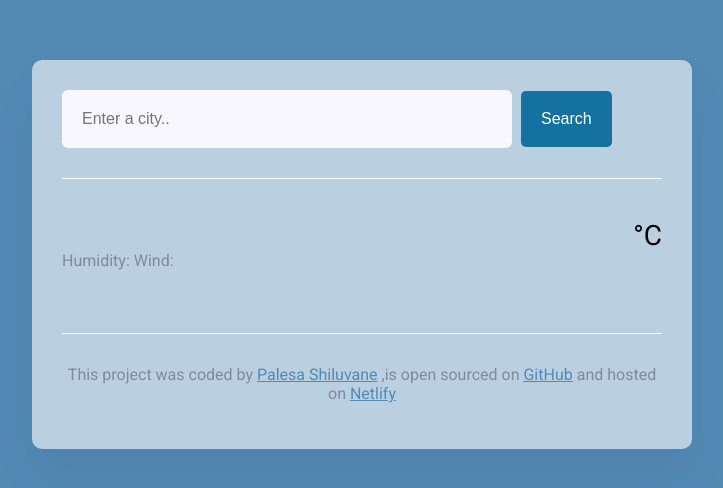
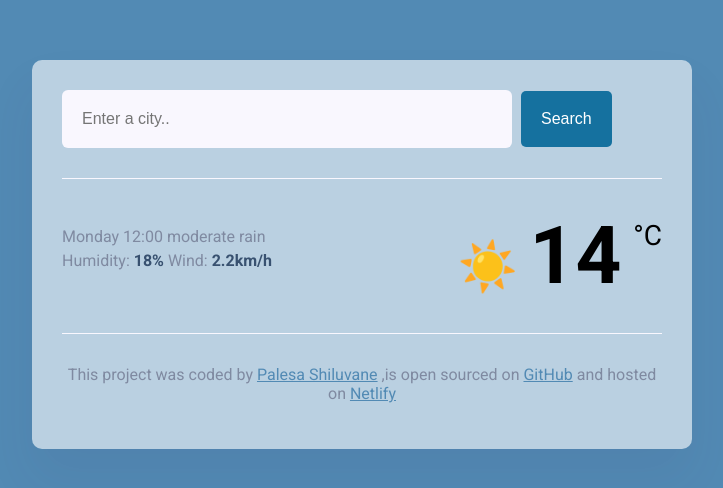
Before and after one commit to PalesaShiluvane/My-Weather-App, a plain HTML site: page index.html in a window 1280 px wide. Shown: the whole page, without its empty margins (278-1001 px from the left). Drawn offline with nearby package versions, Linux system fonts and the light colour scheme; no server answers.

Commit message:
Updated default weather info

```diff
--- a/index.html
+++ b/index.html
@@ -33,18 +33,15 @@
           <div>
             <h1 class="current-city" id="current-city"></h1>
             <p class="current-details">
-              <span id="current-date"></span> <span id="current-description"></span> </br>
-              Humidity: <strong id="humidity"></strong> Wind: <strong id="wind"></strong>
+              <span id="current-date">Monday 12:00</span> <span id="current-description">moderate rain</span> </br>
+              Humidity: <strong id="humidity">18%</strong> Wind: <strong id="wind">2.2km/h</strong>
             </p>
           </div>
           <div class="current-temperature">
-            <span id="icon">
-
+            <span id="icon">☀️
             </span>
 
-
-
-            <span class="current-temperature-value" id="current-temp"></span>
+            <span class="current-temperature-value" id="current-temp">14</span>
             <span class="current-temperature-unit">°C</span>
 
           </div>
```
